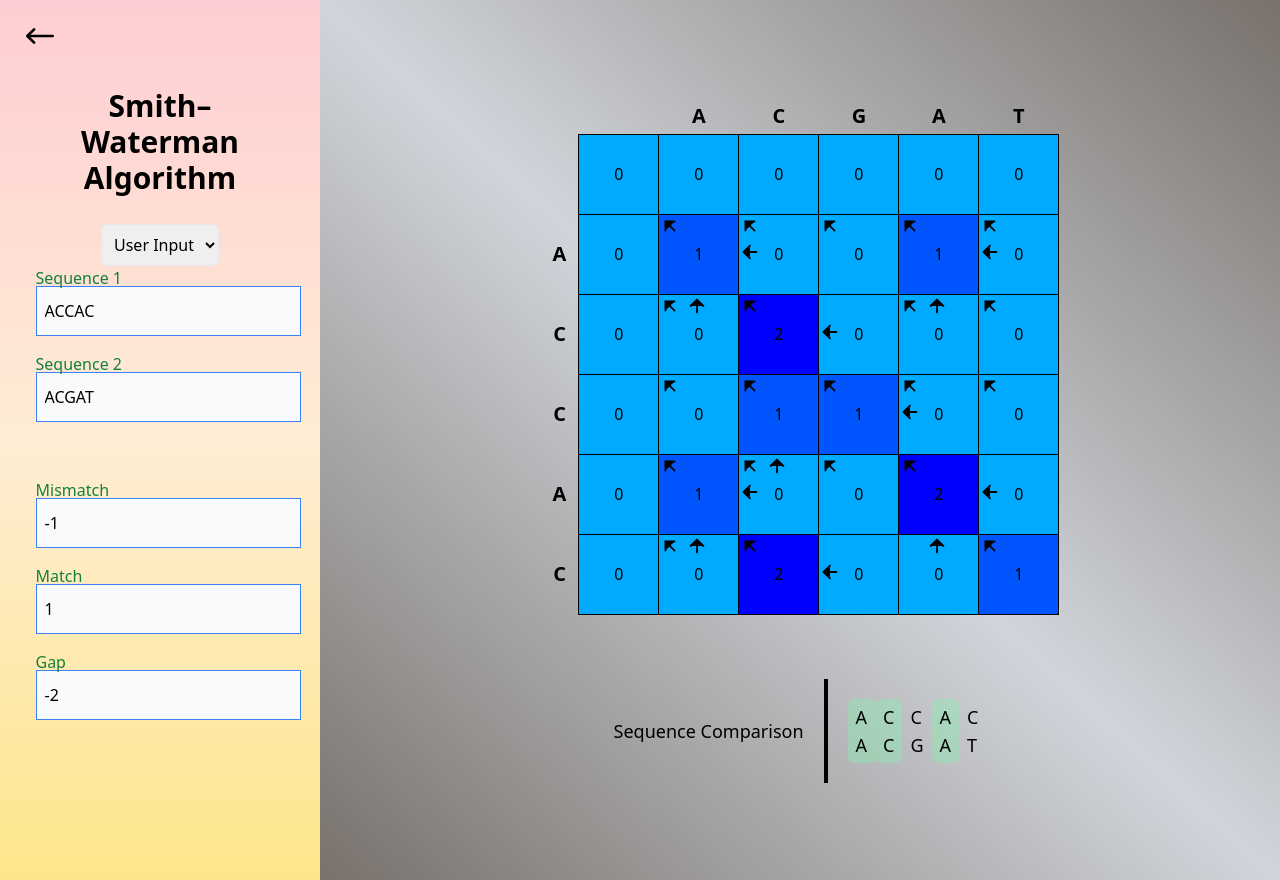
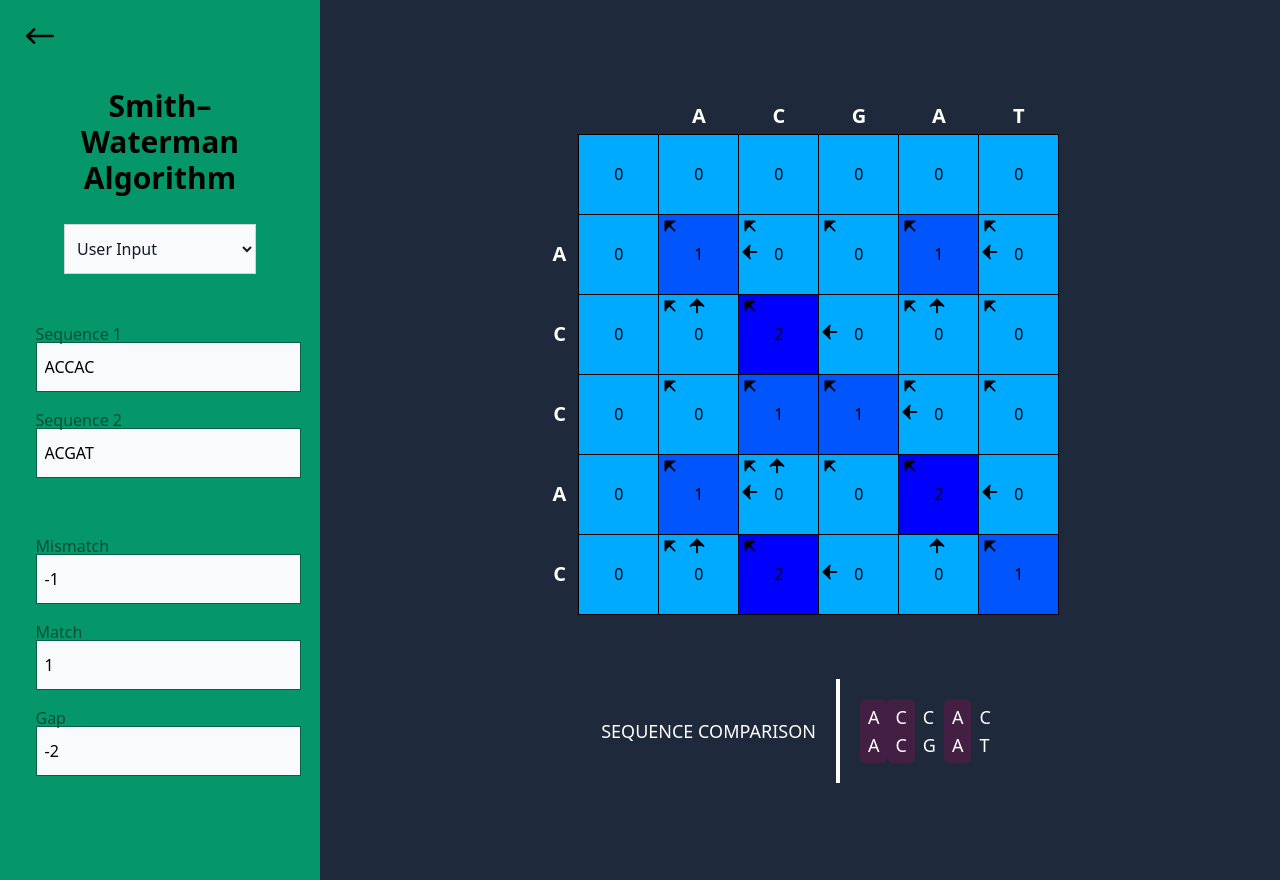
Before and after one commit to ANUSHKALA/sequence_alignment_visualizer, a Next.js app: page /local in a window 1280 px wide. Built offline with nearby package versions, Linux system fonts and the light colour scheme.

Commit message:
ui changes and some minor fixes

```diff
--- a/components/Needleman/index.js
+++ b/components/Needleman/index.js
@@ -159,7 +159,7 @@ export default function Needleman({ sequenceA, sequenceB, config }) {
           />
         </>
       )}
-      <div className="flex justify-center mt-16 text-lg">
+      <div className="flex justify-center mt-16 text-lg invert">
         <div className="flex justify-center items-center p-5">
           <h3 className="">Sequence Comparison</h3>
         </div>
--- a/components/SmithWaterman/index.js
+++ b/components/SmithWaterman/index.js
@@ -159,7 +159,7 @@ export default function SmithWaterman({ sequenceA, sequenceB, config }) {
           />
         </div>
       )}
-      <div className="flex justify-center mt-16 text-lg">
+      <div className="flex justify-center mt-16 text-lg invert">
         <div className="flex justify-center items-center p-5">
           <h3 className="">Sequence Comparison</h3>
         </div>
--- a/components/displayMatrix.js
+++ b/components/displayMatrix.js
@@ -33,14 +33,14 @@ const DisplayMatrix = ({ matrix, sequence1, sequence2 }) => {
             <th></th>
             {sequence2.map((letter, index) => {
               return (
-                <th key={index} className="py-1 text-xl uppercase">
+                <th key={index} className="py-1 text-xl invert uppercase">
                   {letter}
                 </th>
               );
             })}
             {matrix.map((row, rowIndex) => (
               <tr key={rowIndex}>
-                <th className="px-3 text-xl uppercase">
+                <th className="px-3 text-xl invert uppercase">
                   {sequence1[rowIndex]}
                 </th>
                 {row.map((cell, cellIndex) => {
--- a/components/fastaInput.js
+++ b/components/fastaInput.js
@@ -1,7 +1,57 @@
 import React from 'react'
 
-export default function fastaInput() {
-  return (
-    <div>fastaInput</div>
-  )
+const handleDropdownChange = (event) => {
+  setInputMode(event.target.value);
+};
+
+const parseFastaFile = (fileContent) => {
+  const lines = fileContent.split(/\r?\n/);
+  const sequences = [];
+  let currentSequence = "";
+
+  for (const line of lines) {
+    if (line.startsWith(">")) {
+      if (currentSequence) {
+        sequences.push(currentSequence);
+      }
+      currentSequence = "";
+    } else {
+      currentSequence += line.trim();
+    }
+  }
+  if (currentSequence) {
+    sequences.push(currentSequence);
+  }
+  return sequences;
 }
+
+const handleFileUpload = (event) => {
+  const file = event.target.files[0];
+  if (!file) {
+    alert("No file selected.");
+    return;
+  }
+  const reader = new FileReader();
+  reader.onload = (e) => {
+    const fileContent = e.target.result;
+    const sequences = parseFastaFile(fileContent);
+    if (sequences.length < 2) {
+      alert("The FASTA file should contain at least two sequences.");
+      return;
+    }
+    const sequenceA = sequences[0];
+    const sequenceB = sequences[1];
+    setSequenceA(sequenceA);
+    setSequenceB(sequenceB);
+  };
+  reader.readAsText(file);
+
+
+  export default function fastaInput() {
+
+
+
+  }
+}
+
+export default fastaInput
--- a/components/seqInput.js
+++ b/components/seqInput.js
@@ -5,8 +5,7 @@ export default function SeqInput({value, placeholder="", onChange, label, type="
   return (
     <div className="mb-4 mx-5">
       <label
-        htmlFor="success"
-        className="absolute pb-6 text-base px-2 font-medium text-green-700 dark:text-green-500"
+        className="absolute pb-6 text-base px-2 font-medium text-emerald-900"
       >
         {label}
       </label>
@@ -14,7 +13,7 @@ export default function SeqInput({value, placeholder="", onChange, label, type="
         type={type}
         className={className?
             className:
-            "mt-5 bg-slate-50 border py-3 px-2  min-w-full mx-2 uppercase border-blue-500 focus:border-blue-500 focus:ring-0"}
+            "mt-5 bg-slate-50 border py-3 px-2  min-w-full mx-2 uppercase border border-emerald-800"}
         placeholder={placeholder}
         value={value}
         onChange={onChange}
--- a/pages/global.js
+++ b/pages/global.js
@@ -74,7 +74,7 @@ const Global = () => {
 
   return (
     <div className="grid md:grid-cols-4 h-full w-screen">
-      <div className="grid md:col-span-1 bg-gradient-to-b from-rose-200 via-orange-100 to-amber-200">
+      <div className="grid md:col-span-1 bg-emerald-600">
         <div>
           <div className="mt-3 ml-4">
             <Link href="/">
@@ -94,16 +94,17 @@ const Global = () => {
               </div>
             </div>
             <div className="flex flex-wrap justify-center">
+              <div className="flex flex-wrap justify-center min-w-full">
                 <select
                     value={inputMode}
                     onChange={handleDropdownChange}
-                className="p-2 border rounded-md"
+                    className="block w-3/5 px-2 mb-12 py-3 text-base text-gray-900 border border-gray-300  bg-gray-50 focus:ring-blue-500 focus:border-blue-500 dark:bg-gray-700 dark:border-gray-600 dark:placeholder-gray-400 dark:text-white dark:focus:ring-blue-500 dark:focus:border-blue-500"
                 >
                   <option value={0}>User Input</option>
                   <option value={1}>FASTA File</option>
                 </select>
-
-              {inputMode === 0 ||inputMode === "0" ? (
+              </div>
+              {inputMode === 0 || inputMode === "0" ? (
                 <>
                   <SeqInput
                     value={sequenceA}
@@ -111,7 +112,7 @@ const Global = () => {
                     label={"Sequence 1"}
                     onChange={(e) => {
                       if (e.target.value.length > 15) return;
-                      if (e.target.value.match(/[^ACGT]/g)) return;
+                      // if (e.target.value.match(/[^ACGT]/g)) return;
                       setSequenceA(e.target.value);
                     }}
                   />
@@ -121,7 +122,7 @@ const Global = () => {
                     label={"Sequence 2"}
                     onChange={(e) => {
                       if (e.target.value.length > 15) return;
-                      if (e.target.value.match(/[^ACGT]/g)) return;
+                      // if (e.target.value.match(/[^ACGT]/g)) return;
                       setSequenceB(e.target.value);
                     }}
                   />
@@ -184,8 +185,8 @@ const Global = () => {
           </div>
         </div>
       </div>
-      <div className="grid md:col-span-3 bg-white h-full bg-gradient-to-t from-stone-500 via-gray-300 to-stone-500">
-        <div className="flex flex-wrap justify-center items-center mx-5 my-10">
+      <div className="grid md:col-span-3 bg-slate-800 h-full">
+        <div className="flex flex-wrap justify-center items-center uppercase mx-5 my-10">
           <Needleman
             sequenceA={sequenceA}
             sequenceB={sequenceB}
--- a/pages/index.js
+++ b/pages/index.js
@@ -1,11 +1,15 @@
 import Link from "next/link";
+import Image from "next/image";
 
 export default function Home() {
   return (
     <div className={""}>
-      <div className=" h-screen bg-gradient-to-r from-rose-200 via-orange-100 to-amber-200 flex items-center justify-center">
+      <div className=" h-screen bg-emerald-500 flex items-center justify-center">
         <div className=" flex flex-wrap my-20 ">
           <div className="text-justify">
+            <div className="flex justify-center text-gray-900">
+              <Image className="text-gray-900" src="/dna.svg" width={150} height={100} alt="a dna strand"/>
+            </div>
             <div className="text-center text-2xl capitalize px-auto p-10 pb-20">
               <h2 className="md:text-5xl text-4xl font-bold text-gray-900 ">
                 Sequence Alignment Visualization
@@ -13,16 +17,16 @@ export default function Home() {
             </div>
             <div className="grid grid-rows-1 ">
               <Link
-                className="mx-auto text-center mb-6 md:w-96 px-4 py-4 w-64  font-bold border-b-4 border-gray-700 hover:border-gray-900 "
+                className="mx-auto text-center mb-6 md:w-96 px-4 py-4 w-64  font-bold border-b-4 border-gray-900 hover:border-gray-900 "
                 href="/global"
               >
-                <h3 className="text-3xl hover:scale-110 text-gray-700">Global Alignment</h3>
+                <h3 className="text-3xl hover:scale-110 text-gray-900">Global Alignment</h3>
               </Link>
               <Link
-                className="mx-auto text-center mb-6 md:w-96 px-4 py-4 w-64 font-bold border-b-4 border-gray-700 hover:border-gray-900 "
+                className="mx-auto text-center mb-6 md:w-96 px-4 py-4 w-64 font-bold border-b-4 border-gray-900 hover:border-gray-900 "
                 href="/local"
               >
-                <h3 className="text-3xl hover:scale-110 text-gray-700">Local Alignment</h3>
+                <h3 className="text-3xl hover:scale-110 text-gray-900">Local Alignment</h3>
               </Link>
             </div>
           </div>
--- a/pages/local.js
+++ b/pages/local.js
@@ -74,7 +74,7 @@ const Local = () => {
 
   return (
     <div className="grid md:grid-cols-4 h-screen w-screen">
-      <div className="grid md:col-span-1 bg-gradient-to-b from-rose-200 via-orange-100 to-amber-200">
+      <div className="grid md:col-span-1 bg-emerald-600">
         <div>
           <div className="mt-3 ml-4">
             <Link href="/">
@@ -95,15 +95,16 @@ const Local = () => {
                 </div>
               </div>
               <div className="flex flex-wrap justify-center">
+                  <div className="flex flex-wrap justify-center min-w-full">
                       <select
                           value={inputMode}
                           onChange={handleDropdownChange}
-                className="p-2 border rounded-md"
+                          className="block w-3/5 px-2 mb-12 py-3 text-base text-gray-900 border border-gray-300  bg-gray-50 focus:ring-blue-500 focus:border-blue-500 dark:bg-gray-700 dark:border-gray-600 dark:placeholder-gray-400 dark:text-white dark:focus:ring-blue-500 dark:focus:border-blue-500"
                       >
                           <option value={0}>User Input</option>
                           <option value={1}>FASTA File</option>
                       </select>
-
+                  </div>
               {inputMode === 0 ||inputMode === "0" ? (
                 <>
                   <SeqInput
@@ -112,7 +113,7 @@ const Local = () => {
                     label={"Sequence 1"}
                     onChange={(e) => {
                       if (e.target.value.length > 15) return;
-                      if (e.target.value.match(/[^ACGT]/g)) return;
+                      // if (e.target.value.match(/[^ACGT]/g)) return;
                       setSequenceA(e.target.value);
                     }}
                   />
@@ -122,7 +123,7 @@ const Local = () => {
                     label={"Sequence 2"}
                     onChange={(e) => {
                       if (e.target.value.length > 15) return;
-                      if (e.target.value.match(/[^ACGT]/g)) return;
+                      // if (e.target.value.match(/[^ACGT]/g)) return;
                       setSequenceB(e.target.value);
                     }}
                   />
@@ -189,8 +190,8 @@ const Local = () => {
           </div>
         </div>
       </div>
-      <div className="grid md:col-span-3 bg-white h-full bg-gradient-to-tr from-stone-500 via-gray-300 to-stone-500">
-        <div className="flex flex-wrap justify-center items-center mx-5 my-10">
+      <div className="grid md:col-span-3 bg-slate-800 h-full">
+        <div className="flex flex-wrap justify-center items-center uppercase mx-5 my-10">
           <SmithWaterman
             sequenceA={sequenceA}
             sequenceB={sequenceB}
```
Also changed, not shown: public/dna.svg (added). Lines whose indentation alone changed are shown as unchanged.
